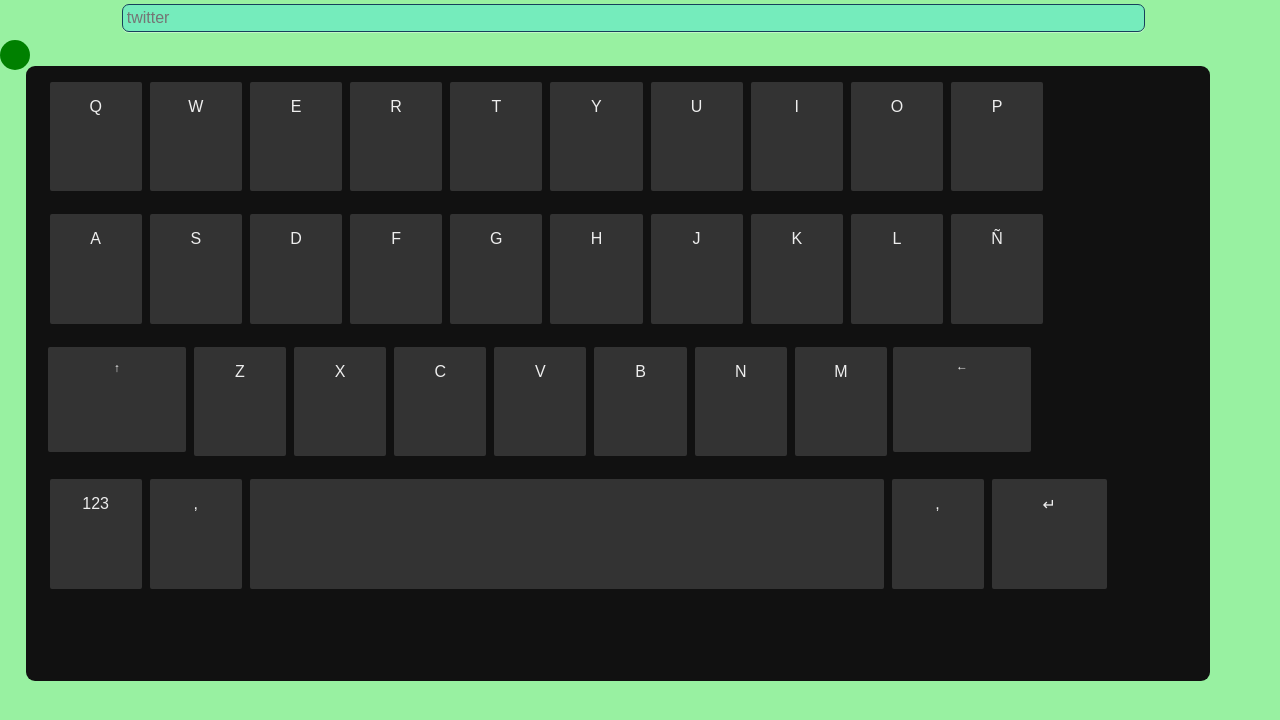
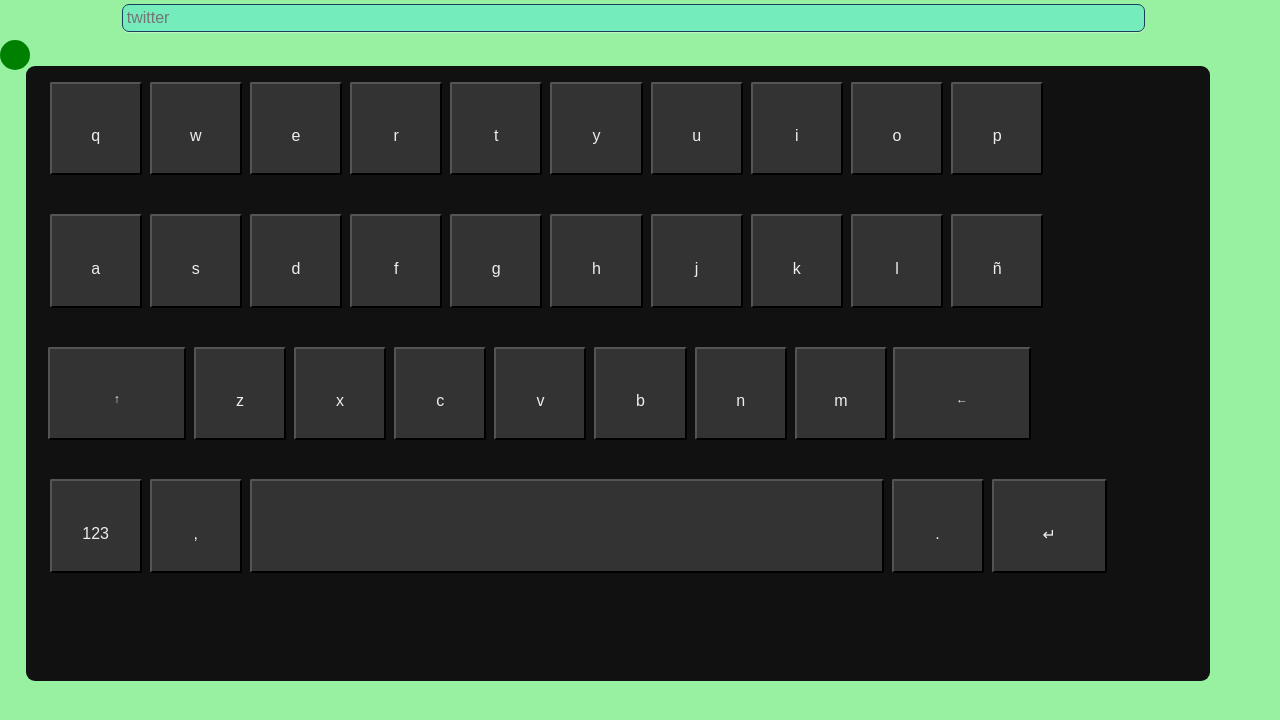
Before and after one commit to Zowrer/teclado, a plain HTML site: page index.html in a window 1280 px wide. Drawn offline with Linux system fonts and the light colour scheme.

Commit message:
correciones menores

```diff
--- a/index.html
+++ b/index.html
@@ -26,49 +26,49 @@
             <div class="section-a">
 
                 <div class="line">
-                    <div class="key letter">Q</div>
-                    <div class="key letter">W</div>
-                    <div class="key letter">E</div>
-                    <div class="key letter">R</div>
-                    <div class="key letter">T</div>
-                    <div class="key letter">Y</div>
-                    <div class="key letter">U</div>
-                    <div class="key letter">I</div>
-                    <div class="key letter">O</div>
-                    <div class="key letter">P</div>
+                    <button id="q" class="key letter">q</button>
+                    <button id="w" class="key letter">w</button>
+                    <button id="e" class="key letter">e</button>
+                    <button id="r" class="key letter">r</button>
+                    <button id="t" class="key letter">t</button>
+                    <button id="y" class="key letter">y</button>
+                    <button id="u" class="key letter">u</button>
+                    <button id="i" class="key letter">i</button>
+                    <button id="o" class="key letter">o</button>
+                    <button id="p" class="key letter">p</button>
                 </div>
 
                 <div class="line">
-                    <div class="key letter">A</div>
-                    <div class="key letter">S</div>
-                    <div class="key letter">D</div>
-                    <div class="key letter">F</div>
-                    <div class="key letter">G</div>
-                    <div class="key letter">H</div>
-                    <div class="key letter">J</div>
-                    <div class="key letter">K</div>
-                    <div class="key letter">L</div>
-                    <div class="key letter">Ñ</div>
+                    <button id="a" class="key letter">a</button>
+                    <button id="s" class="key letter">s</button>
+                    <button id="d" class="key letter">d</button>
+                    <button id="f" class="key letter">f</button>
+                    <button id="g" class="key letter">g</button>
+                    <button id="h" class="key letter">h</button>
+                    <button id="j" class="key letter">j</button>
+                    <button id="k" class="key letter">k</button>
+                    <button id="l" class="key letter">l</button>
+                    <button id="ñ" class="key letter">ñ</button>
                 </div>
 
                 <div class="line">
-                    <div class="key caps">&uarr;</div>
-                    <div class="key letter">Z</div>
-                    <div class="key letter">X</div>
-                    <div class="key letter">C</div>
-                    <div class="key letter">V</div>
-                    <div class="key letter">B</div>
-                    <div class="key letter">N</div>
-                    <div class="key letter">M</div>
-                    <div class="key backspace">&larr;</div>
+                    <button id="mayus" class="key caps">&uarr;</button>
+                    <button id="z" class="key letter">z</button>
+                    <button id="x" class="key letter">x</button>
+                    <button id="c" class="key letter">c</button>
+                    <button id="v" class="key letter">v</button>
+                    <button id="b" class="key letter">b</button>
+                    <button id="n" class="key letter">n</button>
+                    <button id="m" class="key letter">m</button>
+                    <button id="back" class="key backspace">&larr;</button>
                 </div>
 
                 <div class="line">
-                    <div class="key letter">123</div>
-                    <div class="key letter">,</div>
-                    <div class="key space"> </div>
-                    <div class="key letter">,</div>
-                    <div class="key enter">&crarr;</div>
+                    <button id="num" class="key letter">123</button>
+                    <button id="coma" class="key letter">,</button>
+                    <button id="space" class="key space letter"> </button>
+                    <button id="dot" class="key letter">.</button>
+                    <button id="enter" class="key enter">&crarr;</button>
                 </div>
             </div>
             <!-- end section-a-->
--- a/js/script.js
+++ b/js/script.js
@@ -1,4 +1,21 @@
-var key = $('.key'), x = 0, y = 0, x1 = 0, y2 = 0, time = 0, keypulse = "", keyresp = "";
+jQuery(document).ready(function($){
+    $('.letter').click(function(event) {
+        alert($(this).html());
+    });
+
+    $('.letter').on( "mayus", function( event) {
+        $(this).html($(this).html().toUpperCase())
+    });
+
+    $('.letter').on( "minus", function( event) {
+        $(this).html($(this).html().toLowerCase())
+    });
+
+});
+
+
+
+var key = $('.key'), x = 0, y = 0, x1 = 0, y2 = 0, time = 0, keypulse = "", keyresp = "", mayus = false;
 
 var ball   = document.querySelector('#ball');
 var keyboard = document.querySelector('.keyboard');
@@ -7,15 +24,15 @@ var maxX = keyboard.clientWidth  - ball.clientWidth;
 var maxY = keyboard.clientHeight - ball.clientHeight;
 
 function handleOrientation(event) {
-    if ((event.beta >  x1) && ( x< 300 )) {
+    if ((event.beta > x1) && ( x < 300 )) {
         x +=  5;
-    }else if (x >50){
+    }else if ( x > 50){
         x -= 5;
     }
 
-    if ((event.gamma >  y2) && (y< 800)) {
+    if ((event.gamma > y2) && ( y < 800)) {
         y +=  5;
-    }else if (y > 50){
+    }else if ( y > 50){
         y -= 5;
     }
 
@@ -40,9 +57,38 @@ window.addEventListener('deviceorientation', handleOrientation);
 setTimeout("temporizador()", 2000);
 function temporizador(){
     if (keyresp == keypulse) {
-        var str = $('#input').val();
-        str += keyresp;
-        $('#input').val(str);
-        setTimeout("temporizador()", 2000);
+        switch (keypulse) {
+            //mayus
+            case "↑":{
+                if (mayus) {
+                    $('.letter').trigger("mayus");
+                } else {
+                    $('.letter').trigger("minus");
+                }
+                mayus = !mayus;
+                break;
+            }
+
+            //backspace
+            case "←":{
+                var str = $('#input').val();
+                str = str.substring(0, str.length);
+                $('#input').val(str);
+                break;
+            }
+
+            //enter
+            case "↵":{
+
+                break;
+            }
+
+            default:{
+                var str = $('#input').val();
+                str += keyresp;
+                $('#input').val(str);
+            }
+        }
     }
+    setTimeout("temporizador()", 2000);
 }
```
